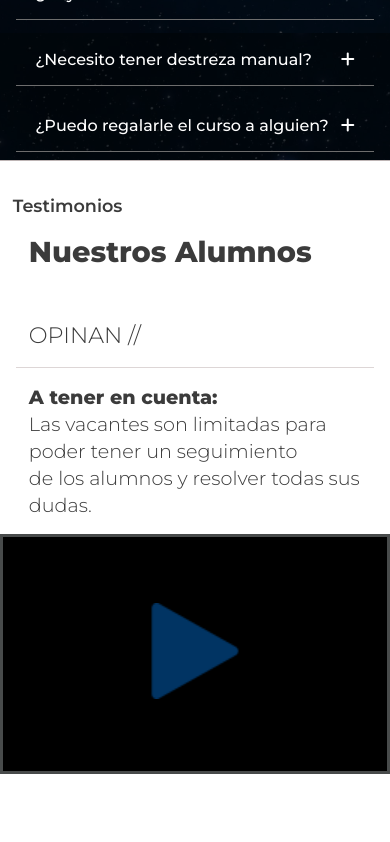
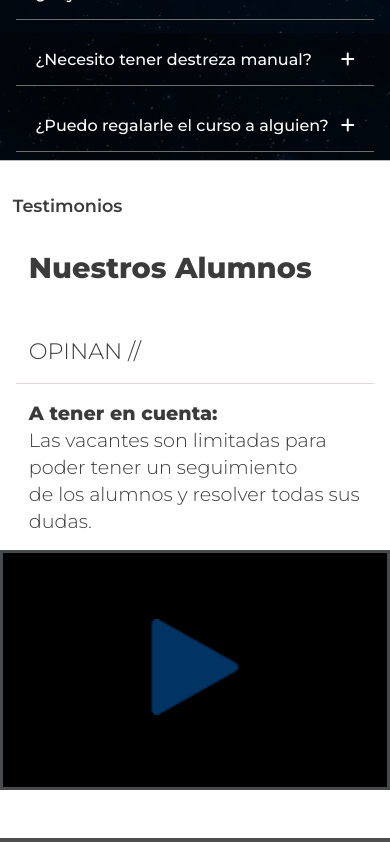
Before and after one commit to florparrillas/misterioAcademia, a PHP site: page / in a window 390 px wide. Shown: the part 2978-3820 px from the top of the page. Run offline with PHP 8.4, Linux system fonts and the light colour scheme; some libraries are stand-ins or nearby versions; grey boxes are pictures that could not be loaded.

Commit message:
cambio padd

```diff
--- a/css/style.css
+++ b/css/style.css
@@ -569,6 +569,7 @@
 .form-datos-personales{
     display: flex;
     justify-content: flex-start;
+    width: 100%;
 }
 .con-redes-form{
     display: flex;
@@ -1446,11 +1447,16 @@
 }
 /*Secc Testimonios*/
 .c-alumnos-opinan{
-    padding: 1rem 0 ;
+    padding-top:  2rem ;
     }
 
     .video-curso{
         height: 15rem;
+    }
+    .c-opinion-videos{
+
+        padding-bottom: 0;
+
     }
     /*Secc Reserva de curso*/
     .con-gral-reserva{
--- a/gracias.php
+++ b/gracias.php
@@ -30,7 +30,7 @@
                    Gracias!
                </p>
                 <p class="t-size-4 pad-bottom-2">
-                Nuestro magos se pondrán en contacto a la brevedad.
+                Nuestros magos se pondrán en contacto a la brevedad.
                 </p>
                 <a href="index.php">Volver</a>
            </div>
--- a/index.php
+++ b/index.php
@@ -12,7 +12,7 @@
     <meta charset="UTF-8">
     <meta name="viewport" content="width=device-width, initial-scale=1.0">
     <link rel="stylesheet" href="css/style.css">
-    <link id="favicon" rel="icon" sizes="32x32" href="favicon.ico" type="image/ico"/>
+    <link id="favicon" rel="icon" sizes="32x32" href="img/favicon.ico" type="image/ico"/>
 
     <script src="https://ajax.googleapis.com/ajax/libs/jquery/3.2.1/jquery.min.js"></script>
     <script src="https://code.jquery.com/jquery-3.5.1.min.js"></script>
@@ -549,16 +549,13 @@
                                     <img class="img-carrousel" src="img/publico_03.png" />
                                 </a>
                             </div>
+                            <div class="ver-mas-img">
+                                <a class=" btn-mas-img ver-mas-img" href="img/publico_04.png" data-fancybox="images">
+                                    Ver Mas Imagenes!!
+                                </a>
+                            </div>
 
-                                <div class="ver-mas-img">
-
-
-                                <a class=" btn-mas-img" href="img/publico_04.png" data-fancybox="images">
-                                   Ver Mas Imagenes!!
-                                </a>
-                                </div>
-
-                            <div class="ocultar-img-480">
+                            <div class="ocultar-img-480 img-dis-none">
                                 <a href="img/publico_04.png" data-fancybox="images">
                                     <img class="img-carrousel" src="img/publico_04.png" />
                                 </a>
@@ -592,7 +589,9 @@
                                     <img class="img-carrousel" src="img/publico_09.png" />
                                 </a>
                             </div>
+
                         </div>
+
                     </div>
 
 
```
